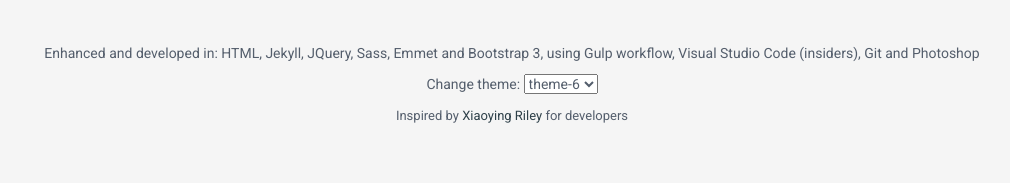
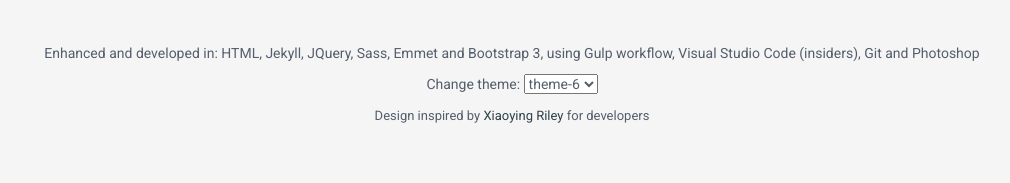
Before and after one commit to hmredmond/cv, a Jekyll site: the page built from index.html, in a window 1280 px wide. Shown: the part 2057-2240 px from the top of the page, without its empty margins (128-1138 px from the left). Built offline with Jekyll 4.4.1, drawn with Linux system fonts in a browser that asks for light colours.

Commit message:
updated footer

```diff
--- a/_includes/footer.html
+++ b/_includes/footer.html
@@ -12,7 +12,7 @@
             </select> </p>
 
             <!--/* This template is released under the Creative Commons Attribution 3.0 License. Please keep the attribution link below when using for your own project. Thank you for your support. :) If you'd like to use the template without the attribution, you can check out other license options via our website: themes.3rdwavemedia.com */-->
-            <small class="copyright">Inspired by <a href="http://themes.3rdwavemedia.com" target="_blank" rel="nofollow">Xiaoying Riley</a> for developers</small>
+            <small class="copyright">Design inspired by <a href="http://themes.3rdwavemedia.com" target="_blank" rel="nofollow">Xiaoying Riley</a> for developers</small>
 
         </div><!--//container-->
     </footer><!--//footer-->
```
